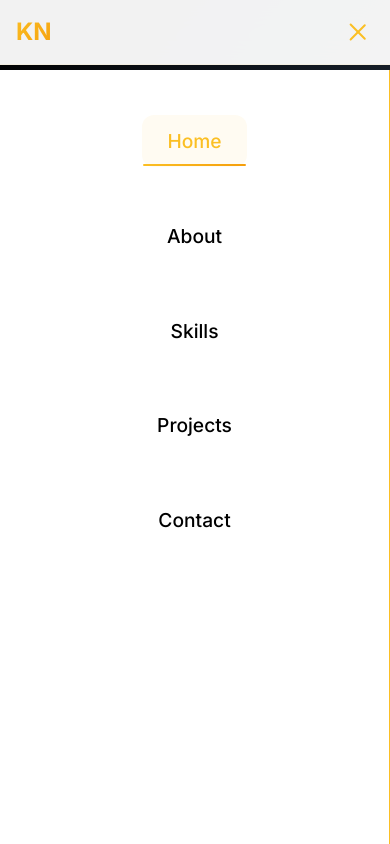
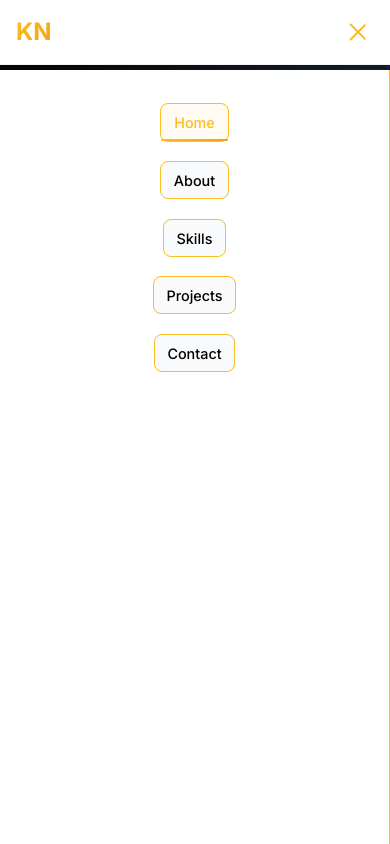
Before and after one commit to KoketsoCNkosi/koketsonkosi.github.io, a plain HTML site: page index.html in a window 390 px wide. Both pictures are taken after a click on the element 356 px from the left and 31 px from the top of the page. Shown: the top 844 px of the page. Drawn offline with Linux system fonts and the light colour scheme.

Commit message:
Update styles.css

```diff
--- a/styles.css
+++ b/styles.css
@@ -11,7 +11,7 @@
     --primary-light: #fde047;
     --secondary: #000000;
     --accent: #1f2937;
-    --white: #ffffff;
+    --white: #ffffffd3;
     --gray-light: #f9fafb;
     --gray-medium: #6b7280;
     --gray-dark: #374151;
@@ -121,14 +121,12 @@ nav {
     position: fixed;
     top: 0;
     width: 100%;
-    background: rgba(255, 255, 255, 0.95);
-    backdrop-filter: blur(15px);
-    -webkit-backdrop-filter: blur(15px);
     z-index: 1000;
+    background: var(--bg-primary);
+    border-bottom: 1px solid rgba(0, 0, 0, 0.05);
+    box-shadow: var(--shadow-md);
     padding: 0.8rem 0;
     transition: var(--transition-normal);
-    border-bottom: 1px solid rgba(251, 191, 36, 0.08);
-    box-shadow: 0 2px 15px rgba(0, 0, 0, 0.04);
 }
 
 nav.scrolled {
@@ -1216,8 +1214,7 @@ footer p {
         left: 0;
         width: 100%;
         height: calc(100vh - 70px);
-        background: #fff; /* Change from rgba(255,255,255,0.98) to solid white */
-        z-index: 2000;    /* Ensure it's above other content */
+        background: rgba(58, 38, 38, 0.144);
         backdrop-filter: blur(15px);
         flex-direction: column;
         justify-content: start;
@@ -1230,34 +1227,25 @@ footer p {
 
     .nav-links.active {
         transform: translateX(0);
-    }
-
-    .nav-links li {
-        margin: 1rem 0;
-        transform: translateY(15px);
-        opacity: 0;
-        animation: slideInUp 0.4s ease forwards;
-    }
-
-    .nav-links li:nth-child(1) { animation-delay: 0.1s; }
-    .nav-links li:nth-child(2) { animation-delay: 0.2s; }
-    .nav-links li:nth-child(3) { animation-delay: 0.3s; }
-    .nav-links li:nth-child(4) { animation-delay: 0.4s; }
-    .nav-links li:nth-child(5) { animation-delay: 0.5s; }
+        opacity: 1;
+    }
 
     .nav-links a {
-        font-size: 1.2rem;
-        padding: 0.8rem 1.5rem;
-        border-radius: var(--radius-lg);
+        color: var(--text-primary);
+        background: var(--gray-light);
+        border: 1px solid var(--primary);
+        margin: 0.3rem 0;
         transition: var(--transition-smooth);
-        border: 1px solid transparent;
     }
 
     .nav-links a:hover {
         background: var(--primary);
-        color: var(--secondary);
-        transform: scale(1.02);
-        border-color: var(--primary);
+        color: var(--white);
+        border-color: var(--primary-dark);
+    }
+
+    body.nav-open {
+        overflow: hidden;
     }
 
     .mobile-menu {
@@ -1586,3 +1574,58 @@ footer p {
 .social-icon:hover {
   transform: scale(1.15);
 }
+
+/* --- Fix for mobile menu background and nav visibility --- */
+@media (max-width: 768px) {
+  .nav-links {
+    background: var(--bg-primary); /* Solid readable background */
+    backdrop-filter: blur(20px);
+    -webkit-backdrop-filter: blur(20px);
+    color: var(--text-primary);
+    transition: transform 0.4s ease, opacity 0.4s ease;
+    transform: translateX(-100%);
+    opacity: 0;
+  }
+
+  .nav-links.active {
+    transform: translateX(0);
+    opacity: 1;
+  }
+
+  .nav-links a {
+    color: var(--text-primary);
+    background: var(--gray-light);
+    border: 1px solid var(--primary);
+    margin: 0.3rem 0;
+    transition: var(--transition-smooth);
+  }
+
+  .nav-links a:hover {
+    background: var(--primary);
+    color: var(--white);
+    border-color: var(--primary-dark);
+  }
+
+  body.nav-open {
+    overflow: hidden;
+  }
+}
+
+/* --- Dark Mode Fallback for Mobile Nav --- */
+@media (prefers-color-scheme: dark) and (max-width: 768px) {
+  .nav-links {
+    background: var(--bg-dark);
+    color: var(--text-white);
+  }
+
+  .nav-links a {
+    background: rgba(255, 255, 255, 0.1);
+    color: var(--text-white);
+    border: 1px solid var(--primary);
+  }
+
+  .nav-links a:hover {
+    background: var(--primary);
+    color: var(--secondary);
+  }
+}
```
